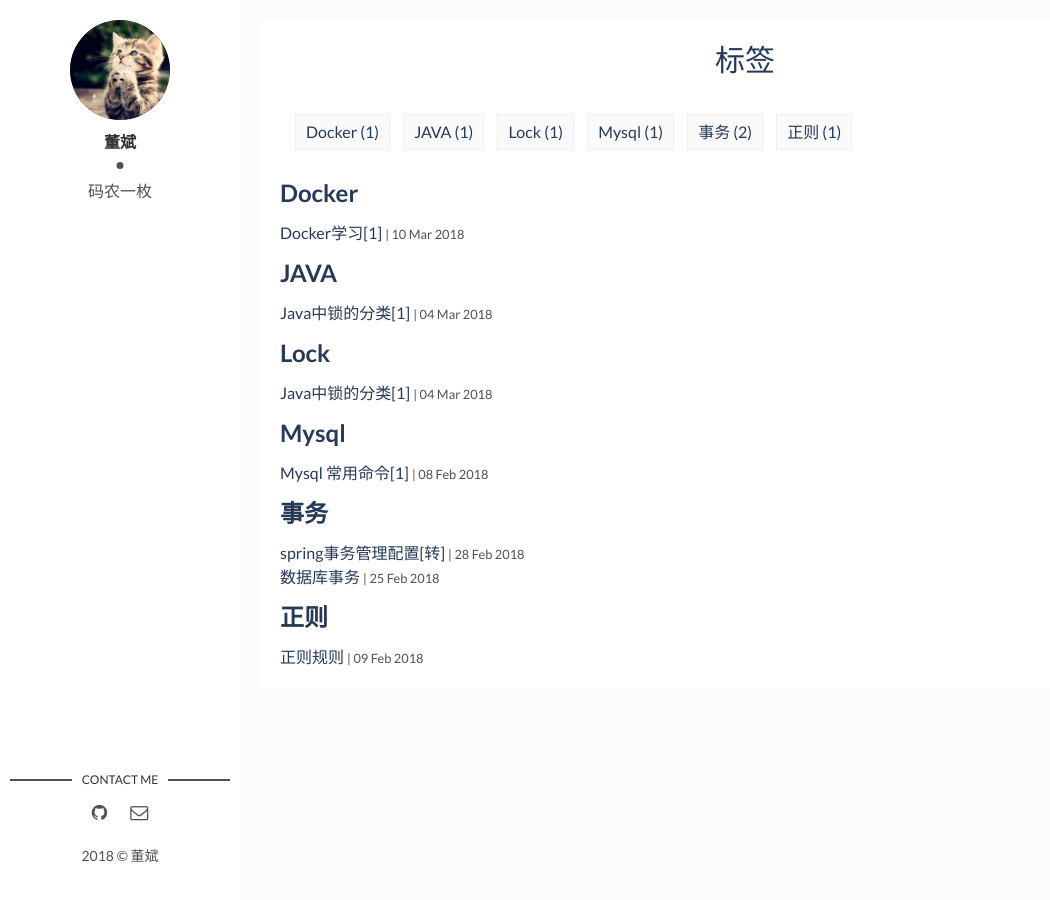
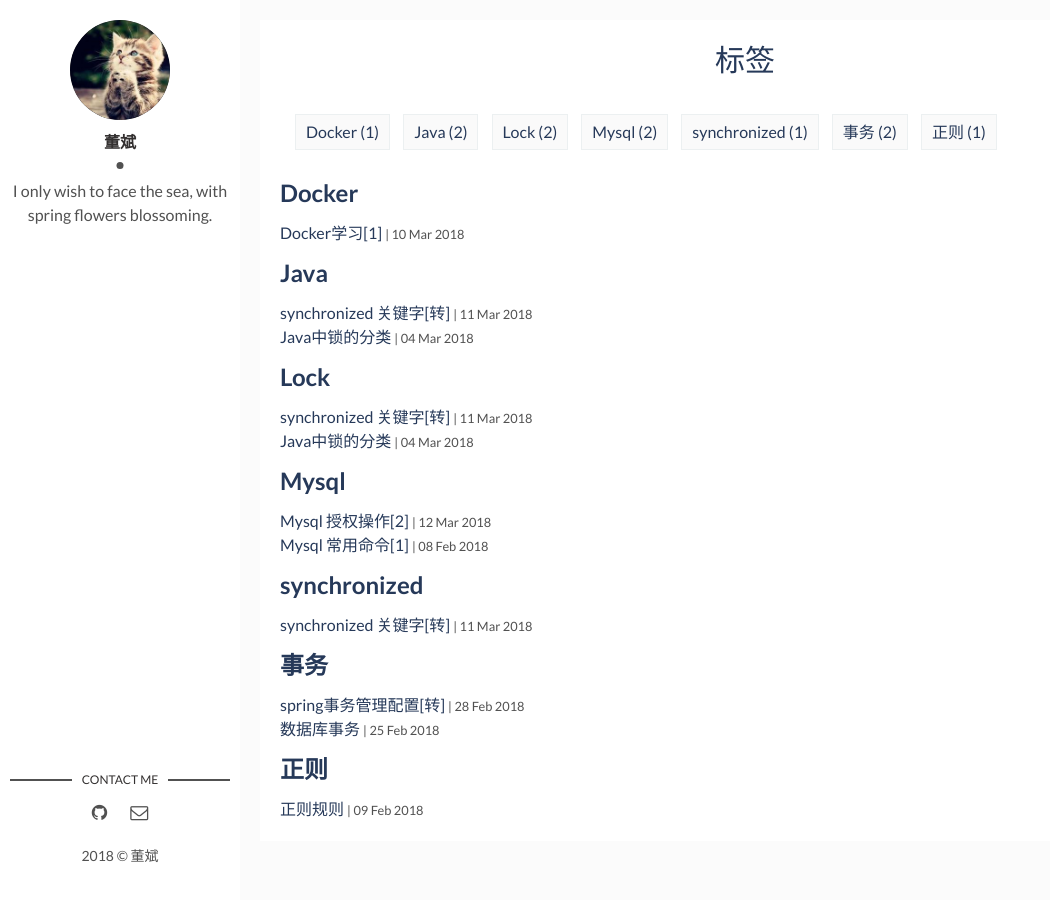
Before and after one commit to W23123/w23123.github.com, a Jekyll site: the page built from tags.html, in a window 1280 px wide. Shown: the whole page, without its empty margins (0-1050 px from the left). Built offline with Jekyll 4.4.1, drawn with Linux system fonts in a browser that asks for light colours; some of the changed lines change nothing that is shown.

Commit message:
面朝大海

````diff
--- a/_config.yml
+++ b/_config.yml
@@ -7,7 +7,7 @@ site-twitter: #if your site has a twitter account, enter it here
 
 # Author Settings
 author: 董斌 # add your name
-about-author: 码农一枚
+about-author: I only wish to face the sea, with spring flowers blossoming.
 
 github: W23123 # add your Github handle
 email: 1021720039@qq.com
--- a/_posts/2018-03-05-java-local-one.markdown
+++ b/_posts/2018-03-05-java-lock-one.markdown
@@ -1,9 +1,9 @@
 ---
 layout: post
-title: Java中锁的分类[1]
+title: Java中锁的分类
 date: 2018-03-05 00:00:20 +0300
 description: 介绍了公平锁、自旋锁、可重入锁、悲观锁、锁消除等等
-tags: [Lock,JAVA]
+tags: [Lock,Java]
 ---
 
 - [前言](#前言)
--- /dev/null
+++ b/_posts/2018-03-12-java-synchronized-one.markdown
@@ -0,0 +1,24 @@
+---
+layout: post
+title: synchronized 关键字[转]
+date: 2018-03-12 00:00:20 +0300
+description: 转载从wiki里的写的不错的文章
+tags: [synchronized,Java,Lock]
+---
+
+[转载来源](http://wiki.jikexueyuan.com/project/java-concurrency/synchronized.html)
+
+在并发编程中，多线程同时并发访问的资源叫做临界资源，当多个线程同时访问对象并要求操作相同资源时，分割了原子操作就有可能出现数据的不一致或数据不完整的情况，为避免这种情况的发生，我们会采取同步机制，以确保在某一时刻，方法内只允许有一个线程。
+
+采用 synchronized 修饰符实现的同步机制叫做互斥锁机制，它所获得的锁叫做互斥锁。每个对象都有一个 monitor (锁标记)，当线程拥有这个锁标记时才能访问这个资源，没有锁标记便进入锁池。任何一个对象系统都会为其创建一个互斥锁，这个锁是为了分配给线程的，防止打断原子操作。每个对象的锁只能分配给一个线程，因此叫做互斥锁。
+
+这里就使用同步机制获取互斥锁的情况，进行几点说明：
+
+1. 如果同一个方法内同时有两个或更多线程，则每个线程有自己的局部变量拷贝。
+2. 类的每个实例都有自己的对象级别锁。当一个线程访问实例对象中的 synchronized 同步代码块或同步方法时，该线程便获取了该实例的对象级别锁，其他线程这时如果要访问 synchronized 同步代码块或同步方法，便需要阻塞等待，直到前面的线程从同步代码块或方法中退出，释放掉了该对象级别锁。
+3. 访问同一个类的不同实例对象中的同步代码块，不存在阻塞等待获取对象锁的问题，因为它们获取的是各自实例的对象级别锁，相互之间没有影响。
+4. 持有一个对象级别锁不会阻止该线程被交换出来，也不会阻塞其他线程访问同一示例对象中的非 synchronized 代码。当一个线程 A 持有一个对象级别锁（即进入了 synchronized 修饰的代码块或方法中）时，线程也有可能被交换出去，此时线程 B 有可能获取执行该对象中代码的时间，但它只能执行非同步代码（没有用 synchronized 修饰），当执行到同步代码时，便会被阻塞，此时可能线程规划器又让 A 线程运行，A 线程继续持有对象级别锁，当 A 线程退出同步代码时（即释放了对象级别锁），如果 B 线程此时再运行，便会获得该对象级别锁，从而执行 synchronized 中的代码。
+5. 持有对象级别锁的线程会让其他线程阻塞在所有的 synchronized 代码外。例如，在一个类中有三个synchronized 方法 a，b，c，当线程 A 正在执行一个实例对象 M 中的方法 a 时，它便获得了该对象级别锁，那么其他的线程在执行同一实例对象（即对象 M）中的代码时，便会在所有的 synchronized 方法处阻塞，即在方法 a，b，c 处都要被阻塞，等线程 A 释放掉对象级别锁时，其他的线程才可以去执行方法 a，b 或者 c 中的代码，从而获得该对象级别锁。
+6. 使用 synchronized（obj）同步语句块，可以获取指定对象上的对象级别锁。obj 为对象的引用，如果获取了 obj 对象上的对象级别锁，在并发访问 obj 对象时时，便会在其 synchronized 代码处阻塞等待，直到获取到该 obj对象的对象级别锁。当 obj 为 this 时，便是获取当前对象的对象级别锁。
+7. 类级别锁被特定类的所有示例共享，它用于控制对 static 成员变量以及 static 方法的并发访问。具体用法与对象级别锁相似。
+8. 互斥是实现同步的一种手段，临界区、互斥量和信号量都是主要的互斥实现方式。synchronized 关键字经过编译后，会在同步块的前后分别形成 monitorenter 和 monitorexit 这两个字节码指令。根据虚拟机规范的要求，在执行 monitorenter 指令时，首先要尝试获取对象的锁，如果获得了锁，把锁的计数器加 1，相应地，在执行 monitorexit 指令时会将锁计数器减 1，当计数器为 0 时，锁便被释放了。由于 synchronized 同步块对同一个线程是可重入的，因此一个线程可以多次获得同一个对象的互斥锁，同样，要释放相应次数的该互斥锁，才能最终释放掉该锁。
--- /dev/null
+++ b/_posts/2018-03-12-mysql-command-two.markdown
@@ -0,0 +1,132 @@
+---
+layout: post
+title: Mysql 授权操作[2]
+date: 2018-03-12 13:32:20 +0300
+description: mysql 的授权操作
+img: i-rest.jpg # Add image post (optional)
+tags: [Mysql]
+---
+
+- [创建用户](#创建用户)
+- [授权](#授权)
+- [修改用户密码](#修改用户密码)
+- [撤销用户权限](#撤销用户权限)
+- [删除用户](#删除用户)
+- [其他](#其他)
+
+---
+
+#### 创建用户
+
+ CREATE USER 'username'@'host' IDENTIFIED BY 'password';
+
+  username:用户名
+  host:允许登录主机地址,如果允许所有地址登录，则用 %
+  password:登录密码
+
+  示例：
+  ```
+mysql> CREATE USER 'dongbin'@'localhost' IDENTIFIED BY 'dongbin';
+Query OK, 0 rows affected (0.02 sec)
+
+mysql> select Host,User,authentication_string from user ;
++-----------+-----------+-------------------------------------------+
+| Host      | User      | authentication_string                     |
++-----------+-----------+-------------------------------------------+
+| localhost | root      | *F31999B09228C0153A42DD7D608F0BED45CC9AD4 |
+| localhost | mysql.sys | *THISISNOTAVALIDPASSWORDTHATCANBEUSEDHERE |
+| %         | root      | *F31999B09228C0153A42DD7D608F0BED45CC9AD4 |
+| localhost | dongbin   | *35BD47D734545D0B838770AA261283DF32D25B1E |
++-----------+-----------+-------------------------------------------+
+4 rows in set (0.00 sec)
+
+  ```
+
+刷新 flush privileges; 就可以登录了。
+
+<p style="color:red">注意Ubuntu服务器下，MySQL默认是只允许本地登录,#bind-address       = 127.0.0.1     #注释掉这一行就可以远程登录了 </p>
+
+---
+
+#### 授权
+命令:GRANT privileges ON databasename.tablename TO 'username'@'host'
+
+privileges:为用户的权限，如select，update等等，如果要授予所有权限为ALL
+databasename.tablename:数据库和表，授予哪个数据库的哪张表，若要全部，用*代替
+username:用户名
+  host:允许登录主机地址,如果允许所有地址登录，则用 %
+
+```
+mysql> grant insert on test.* to 'dongbin'@'localhost';
+Query OK, 0 rows affected, 1 warning (0.00 sec)
+
+mysql>
+```
+登录后,使用select
+```
+mysql> select * from user;
+ERROR 1142 (42000): SELECT command denied to user 'dongbin'@'localhost' for table 'user'
+mysql>
+```
+
+<p style="color:red">GRANT privileges ON databasename.tablename TO 'username'@'host' WITH GRANT OPTION --- username 用户可以给其他用户授权，上面的写法是不能的</p>
+
+---
+
+#### 修改用户密码
+
+SET PASSWORD FOR 'username'@'host' = PASSWORD('newpassword');
+
+```
+mysql> SET PASSWORD FOR 'dongbin'@'localhost' = PASSWORD('113689');
+Query OK, 0 rows affected, 1 warning (0.01 sec)
+
+mysql>
+```
+---
+
+#### 撤销用户权限
+
+查看用户权限
+```
+mysql> show grants for 'dongbin'@'localhost'
+    -> ;
++---------------------------------------------------+
+| Grants for dongbin@localhost                      |
++---------------------------------------------------+
+| GRANT USAGE ON *.* TO 'dongbin'@'localhost'       |
+| GRANT INSERT ON `test`.* TO 'dongbin'@'localhost' |
++---------------------------------------------------+
+2 rows in set (0.01 sec)
+
+mysql>
+```
+撤销权限
+REVOKE privilege ON databasename.tablename FROM 'username'@'host';
+```
+mysql> revoke INSERT ON `test`.* from 'dongbin'@'localhost';
+Query OK, 0 rows affected, 1 warning (0.01 sec)
+
+mysql>
+
+mysql> show grants for 'dongbin'@'localhost';
++---------------------------------------------+
+| Grants for dongbin@localhost                |
++---------------------------------------------+
+| GRANT USAGE ON *.* TO 'dongbin'@'localhost' |
++---------------------------------------------+
+1 row in set (0.00 sec)
+
+mysql>
+```
+---
+#### 删除用户
+
+DROP USER 'username'@'host';
+
+#### 其他
+
+root开启远程访问
+
+1. update user set host = '%' where user = 'root';flush privileges;
+2. GRANT ALL PRIVILEGES ON *.* TO 'root'@'%'WITH GRANT OPTION
````
